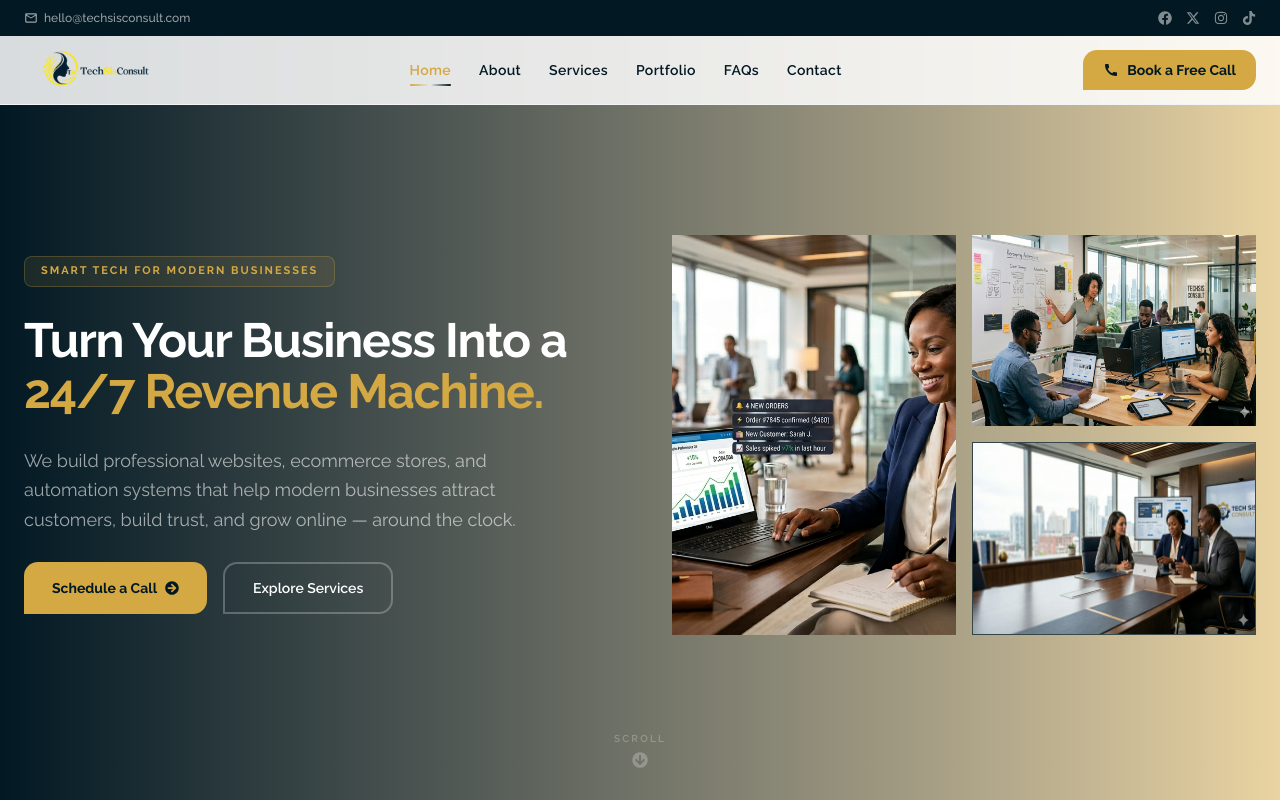
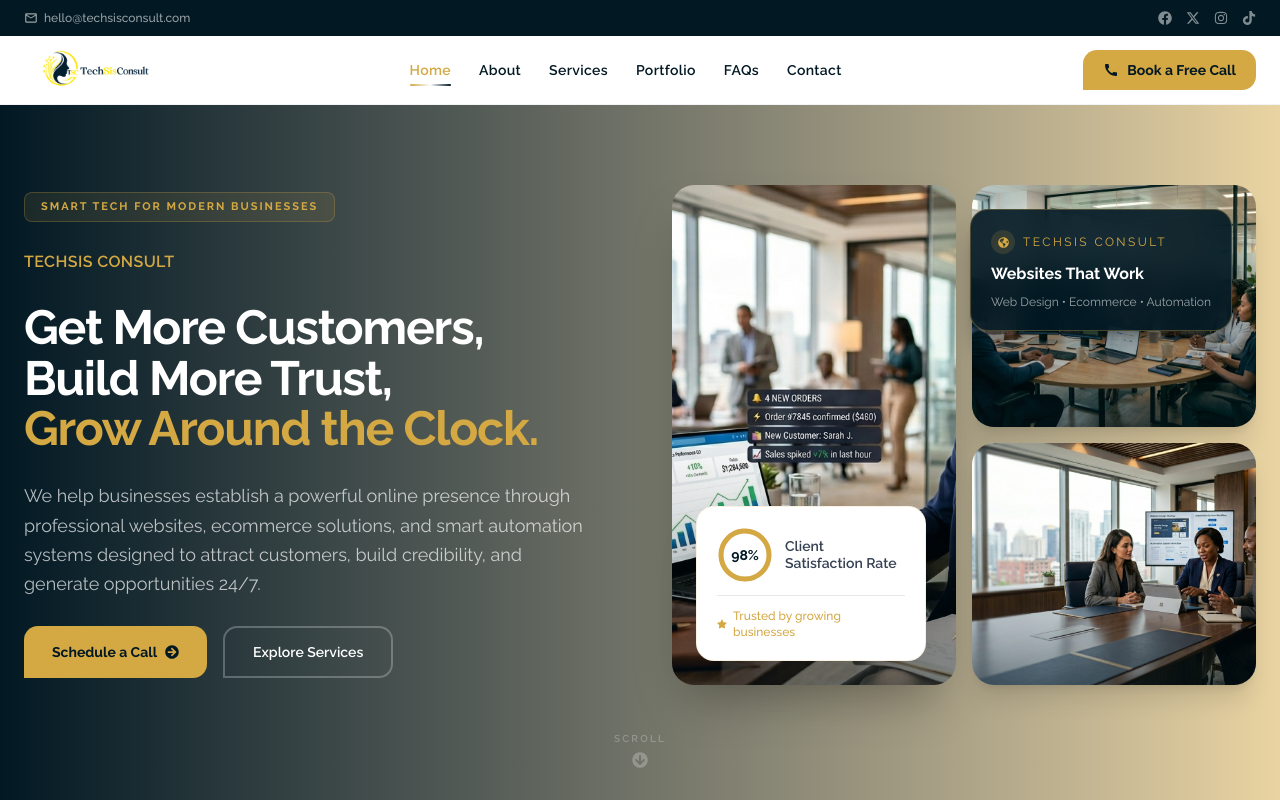
Before and after one commit to TechSisConsult/tech-sis-consult, a Next.js app: page / in a window 1280 px wide. Shown: the top 800 px of the page. Built offline with nearby package versions, Linux system fonts and the light colour scheme.

Commit message:
Integrate tawk to live chat and update home hero component

```diff
--- a/src/app/layout.tsx
+++ b/src/app/layout.tsx
@@ -3,6 +3,7 @@
 import './globals.css';
 import Header from '@/components/Header';
 import Footer from '@/components/Footer';
+import Script from 'next/script';
 
 const raleway = Raleway({
   variable: '--font-raleway',
@@ -33,6 +34,19 @@
         <Header />
         {children}
         <Footer />
+        <Script id="tawk-to" strategy="afterInteractive">
+          {`
+            var Tawk_API=Tawk_API||{}, Tawk_LoadStart=new Date();
+            (function(){
+              var s1=document.createElement("script"),s0=document.getElementsByTagName("script")[0];
+              s1.async=true;
+              s1.src='https://embed.tawk.to/6a329f93c770bc1d46b1f7a3/default';
+              s1.charset='UTF-8';
+              s1.setAttribute('crossorigin','*');
+              s0.parentNode.insertBefore(s1,s0);
+            })();
+          `}
+        </Script>
       </body>
     </html>
   );
--- a/src/components/Header.tsx
+++ b/src/components/Header.tsx
@@ -82,7 +82,7 @@
 
       {/* ── MAIN NAV ── */}
       <main
-        className={`w-full bg-white/85 transition-shadow duration-300 ${
+        className={`w-full bg-white transition-shadow duration-300 ${
           scrolled
             ? 'shadow-[0_4px_20px_rgba(0,48,73,0.10)]'
             : 'border-b border-gray-100'
--- a/src/components/home/AboutSnippet.tsx
+++ b/src/components/home/AboutSnippet.tsx
@@ -74,7 +74,7 @@
             className="relative rounded-3xl overflow-hidden max-w-[420px] aspect-[4/5]"
           >
             <div
-              className="absolute inset-0 opacity-[0.7]"
+              className="absolute inset-0"
               style={{
                 backgroundImage: "url('bg-2.png')",
                 backgroundSize: '420px 600px',
--- a/src/components/home/Hero.tsx
+++ b/src/components/home/Hero.tsx
@@ -3,9 +3,14 @@
 import { motion } from 'motion/react';
 import Image from 'next/image';
 import Link from 'next/link';
-import { FaArrowCircleDown, FaArrowCircleRight } from 'react-icons/fa';
+import {
+  FaArrowCircleDown,
+  FaArrowCircleRight,
+  FaStar,
+  FaGlobeAmericas,
+} from 'react-icons/fa';
 import Image1 from '../../../public/bg-1.png';
-import Image2 from '../../../public/bg-2.png';
+import Image2 from '../../../public/bg-4.png';
 import Image3 from '../../../public/bg-3.png';
 
 const ease = [0.22, 1, 0.36, 1] as const;
@@ -35,22 +40,31 @@
           </motion.section>
 
           {/* headline */}
+          <motion.div {...fadeUp(0.05)}>
+            <span className="text-[#d4a843] font-semibold tracking-wide">
+              TECHSIS CONSULT
+            </span>
+          </motion.div>
           <motion.h1
             {...fadeUp(0.15)}
-            className="text-3xl lg:text-5xl font-extrabold text-white leading-[1.08] tracking-tight"
+            className="text-4xl lg:text-5xl font-extrabold text-white leading-[1.05] tracking-tight"
           >
-            Turn Your Business Into a{' '}
-            <span className="text-[#d4a843]">24/7 Revenue Machine.</span>
+            Get More Customers,
+            <br />
+            Build More Trust,
+            <br />
+            <span className="text-[#d4a843]">Grow Around the Clock.</span>
           </motion.h1>
 
           {/* sub */}
           <motion.p
             {...fadeUp(0.25)}
-            className="text-white/60 text-lg leading-relaxed max-w-lg"
+            className="text-white/70 text-lg leading-relaxed max-w-xl"
           >
-            We build professional websites, ecommerce stores, and automation
-            systems that help modern businesses attract customers, build trust,
-            and grow online — around the clock.
+            We help businesses establish a powerful online presence through
+            professional websites, ecommerce solutions, and smart automation
+            systems designed to attract customers, build credibility, and
+            generate opportunities 24/7.
           </motion.p>
 
           {/* CTAs */}
@@ -75,19 +89,111 @@
           initial={{ opacity: 0, x: 50 }}
           animate={{ opacity: 1, x: 0 }}
           transition={{ duration: 0.9, ease, delay: 0.2 }}
-          className="grid grid-cols-2 gap-4 h-[220px] lg:h-[400px]"
+          className="relative"
         >
-          <article className="relative overflow-hidden row-span-2">
-            <Image src={Image1} alt="office" className="object-cover" fill />
-          </article>
+          <div className="grid grid-cols-2 gap-4 h-[280px] lg:h-[500px]">
+            <article className="relative overflow-hidden rounded-3xl row-span-2 shadow-2xl group">
+              <Image
+                src={Image1}
+                alt="office"
+                className="object-cover transition-transform duration-700 ease-out group-hover:scale-110"
+                fill
+              />
+              <div className="absolute inset-0 bg-gradient-to-t from-[#021823]/45 via-transparent to-transparent" />
+            </article>
 
-          <article className="relative overflow-hidden">
-            <Image src={Image2} alt="office" className="w-full" fill />
-          </article>
+            <article className="relative overflow-hidden rounded-3xl shadow-xl group">
+              <Image
+                src={Image2}
+                alt="office"
+                className="object-cover transition-transform duration-700 ease-out group-hover:scale-110"
+                fill
+              />
+              <div className="absolute inset-0 bg-gradient-to-t from-[#021823]/45 via-transparent to-transparent" />
+            </article>
 
-          <article className="relative overflow-hidden bg-[#021823]/80 border border-white/8">
-            <Image src={Image3} alt="office" className="w-full" fill />
-          </article>
+            <article className="relative overflow-hidden rounded-3xl shadow-xl group">
+              <Image
+                src={Image3}
+                alt="office"
+                className="object-cover transition-transform duration-700 ease-out group-hover:scale-110"
+                fill
+              />
+              <div className="absolute inset-0 bg-gradient-to-t from-[#021823]/45 via-transparent to-transparent" />
+            </article>
+          </div>
+
+          {/* Client Satisfaction Card */}
+          <motion.div
+            initial={{ opacity: 0, y: 20 }}
+            animate={{ opacity: 1, y: 0 }}
+            whileHover={{ y: -4 }}
+            transition={{ delay: 0.8 }}
+            className="absolute bottom-6 left-6 bg-white rounded-2xl p-5 shadow-2xl shadow-black/20 max-w-[230px] border border-[#d4a843]/15"
+          >
+            <div className="flex items-center gap-3">
+              <div className="relative w-14 h-14 flex-shrink-0">
+                <svg className="w-14 h-14 -rotate-90" viewBox="0 0 56 56">
+                  <circle
+                    cx="28"
+                    cy="28"
+                    r="24"
+                    fill="none"
+                    stroke="#f0ece2"
+                    strokeWidth="5"
+                  />
+                  <circle
+                    cx="28"
+                    cy="28"
+                    r="24"
+                    fill="none"
+                    stroke="#d4a843"
+                    strokeWidth="5"
+                    strokeDasharray={`${0.98 * 2 * Math.PI * 24} ${2 * Math.PI * 24}`}
+                    strokeLinecap="round"
+                  />
+                </svg>
+                <span className="absolute inset-0 flex items-center justify-center text-sm font-bold text-[#021823]">
+                  98%
+                </span>
+              </div>
+
+              <p className="text-gray-700 text-sm font-semibold leading-tight">
+                Client Satisfaction Rate
+              </p>
+            </div>
+
+            <div className="h-px bg-gray-200 my-3" />
+
+            <p className="flex items-center gap-1.5 text-xs font-medium text-[#d4a843]">
+              <FaStar className="text-[10px]" />
+              Trusted by growing businesses
+            </p>
+          </motion.div>
+
+          {/* TechSis Card */}
+          <motion.div
+            initial={{ opacity: 0, scale: 0.9 }}
+            animate={{ opacity: 1, scale: 1 }}
+            whileHover={{ y: -4 }}
+            transition={{ delay: 1 }}
+            className="absolute top-6 right-6 bg-[#021823]/90 backdrop-blur-md border border-[#d4a843]/30 rounded-2xl p-5 shadow-xl shadow-black/30"
+          >
+            <div className="flex items-center gap-2">
+              <span className="flex items-center justify-center w-6 h-6 rounded-full bg-[#d4a843]/15 text-[#d4a843]">
+                <FaGlobeAmericas className="text-[11px]" />
+              </span>
+              <p className="text-[#d4a843] text-xs tracking-[0.2em] uppercase">
+                TechSis Consult
+              </p>
+            </div>
+
+            <h4 className="text-white font-bold mt-2">Websites That Work</h4>
+
+            <p className="text-white/60 text-xs mt-2">
+              Web Design • Ecommerce • Automation
+            </p>
+          </motion.div>
         </motion.section>
       </section>
 
```
Also changed, not shown: public/bg-1.png.
